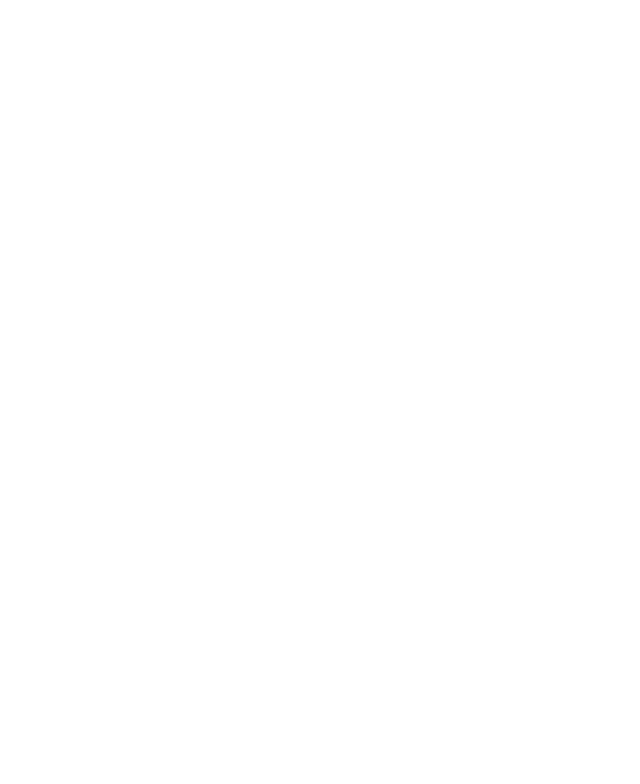
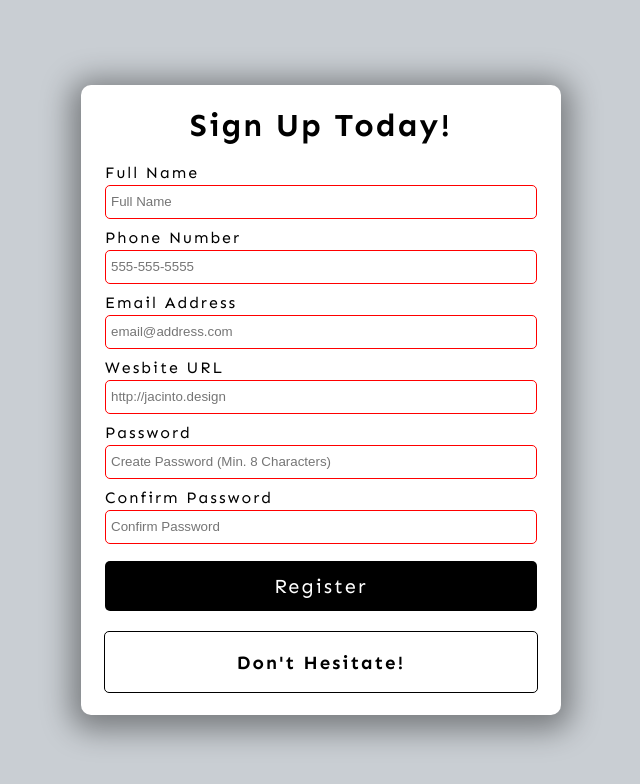
Before and after one commit to sam-hurley/portsam-form-validator, a plain HTML site: page index.html in a window 1280 px wide. Shown: the whole page, without its empty margins (319-959 px from the left). Drawn offline with Linux system fonts and the light colour scheme.

Commit message:
project complete

```diff
--- a/index.html
+++ b/index.html
@@ -1,14 +1,89 @@
 <!DOCTYPE html>
 <html lang="en">
 	<head>
-    <meta charset="UTF-8">
-    <meta name="viewport" content="width=device-width, initial-scale=1.0">
+		<meta charset="UTF-8" />
+		<meta name="viewport" content="width=device-width, initial-scale=1.0" />
 		<title>Template</title>
-    <link rel="icon" type="image/png" href="favicon.png">
-    <link rel="stylesheet" href="https://cdnjs.cloudflare.com/ajax/libs/font-awesome/5.10.2/css/all.min.css"/>
-    <link rel="stylesheet" href="style.css">
+		<link rel="icon" type="image/png" href="favicon.png" />
+		<link rel="stylesheet" href="style.css" />
 	</head>
 	<body>
+		<div class="container">
+			<h1>Sign Up Today!</h1>
+			<!-- Form -->
+			<form id="form">
+				<div class="form-group">
+					<label for="name">Full Name</label>
+					<input
+						type="text"
+						id="name"
+						placeholder="Full Name"
+						name="name"
+						required
+						minlength="3"
+						maxlength="100"
+					/>
+				</div>
+				<div class="form-group">
+					<label for="phone">Phone Number</label>
+					<input
+						type="tel"
+						id="phone"
+						placeholder="555-555-5555"
+						name="phone"
+						required
+						pattern="[0-9]{3}-[0-9]{3}-[0-9]{4}"
+					/>
+				</div>
+				<div class="form-group">
+					<label for="email">Email Address</label>
+					<input
+						type="email"
+						id="email"
+						placeholder="email@address.com"
+						name="email"
+						required
+					/>
+				</div>
+				<div class="form-group">
+					<label for="website">Wesbite URL</label>
+					<input
+						type="url"
+						id="website"
+						placeholder="http://jacinto.design"
+						name="website"
+						required
+					/>
+				</div>
+				<div class="form-group">
+					<label for="password1">Password</label>
+					<input
+						type="password"
+						id="password1"
+						placeholder="Create Password (Min. 8 Characters)"
+						required
+						pattern="^(?=.*\d)(?=.*[a-z])(?=.*[A-Z])(?=.*[a-zA-Z]).{8,}$"
+						title="Please include at least 1 uppercase character, 1 lowercase character, and 1 number."
+					/>
+				</div>
+				<div class="form-group">
+					<label for="password2">Confirm Password</label>
+					<input
+						type="password"
+						id="password2"
+						placeholder="Confirm Password"
+						required
+						pattern="^(?=.*\d)(?=.*[a-z])(?=.*[A-Z])(?=.*[a-zA-Z]).{8,}$"
+						name="password"
+					/>
+				</div>
+				<button type="submit">Register</button>
+			</form>
+			<!-- Error/Success Message -->
+			<div class="message-container">
+				<h3 id="message">Don't Hesitate!</h3>
+			</div>
+		</div>
 		<!-- Script -->
 		<script src="script.js"></script>
 	</body>
--- a/script.js
+++ b/script.js
@@ -0,0 +1,59 @@
+const form = document.getElementById("form");
+const password1El = document.getElementById("password1");
+const password2El = document.getElementById("password2");
+const messageContainer = document.querySelector(".message-container");
+const message = document.getElementById("message");
+
+let isValid = false;
+let passwordsMatch = false;
+
+function validateForm() {
+	// Using Constraint API
+	isValid = form.checkValidity();
+	if (!isValid) {
+		message.textContent = "Please fill out all fields.";
+		message.style.color = "red";
+		messageContainer.style.borderColor = "red";
+		return;
+	}
+	if (password1El.value === password2El.value) {
+		passwordsMatch = true;
+		password1El.style.borderColor = "green";
+		password2El.style.borderColor = "green";
+	} else {
+		passwordsMatch = false;
+		message.textContent = "Make sure passwords match.";
+		message.style.color = "red";
+		messageContainer.style.borderColor = "red";
+		password1El.style.borderColor = "red";
+		password2El.style.borderColor = "red";
+		return;
+	}
+	if (isValid && passwordsMatch) {
+		message.textContent = "Successfully Registered!";
+		message.style.color = "green";
+		messageContainer.style.borderColor = "green";
+	}
+}
+
+function storeFormData() {
+	const user = {
+		name: form.name.value,
+		phone: form.phone.value,
+		email: form.email.value,
+		website: form.website.value,
+		password: form.password.value,
+	};
+	console.log(user);
+}
+
+function processFormData(e) {
+	e.preventDefault();
+	validateForm();
+	if (isValid && passwordsMatch) {
+		storeFormData();
+	}
+}
+
+// Event Listener
+form.addEventListener("submit", processFormData);
--- a/style.css
+++ b/style.css
@@ -1,9 +1,93 @@
+@import url("https://fonts.googleapis.com/css2?family=Sen:wght@400..800&display=swap");
 
 html {
-  box-sizing: border-box;
+	box-sizing: border-box;
 }
 
 body {
-  margin: 0;
-  min-height: 100vh;
+	margin: 0;
+	min-height: 100vh;
+	font-family: Sen, sans-serif;
+	letter-spacing: 2px;
+	display: flex;
+	align-items: center;
+	justify-content: center;
+	background: #c9ced3;
 }
+
+.container {
+	width: 480px;
+	height: 630px;
+	background: white;
+	display: flex;
+	flex-direction: column;
+	align-items: center;
+	border-radius: 10px;
+	box-shadow: 0 5px 30px 10px rgba(0, 0, 0, 0.4);
+}
+
+/* Form */
+form {
+	width: 90%;
+}
+
+.form-group {
+	height: 65px;
+}
+
+label {
+	position: relative;
+	bottom: 3px;
+}
+
+input {
+	width: 100%;
+	height: 34px;
+	padding: 5px;
+	border: 1px solid black;
+	border-radius: 5px;
+	outline: none;
+	box-sizing: border-box;
+	transition: all 0.3s;
+}
+
+input:valid {
+	border: 1px solid green;
+}
+
+input:invalid {
+	border: 1px solid red;
+}
+
+button {
+	cursor: pointer;
+	color: white;
+	background: black;
+	border: none;
+	border-radius: 5px;
+	height: 50px;
+	width: 100%;
+	font-family: Sen, sans-serif;
+	font-size: 20px;
+	letter-spacing: 2px;
+	margin-top: 5px;
+}
+
+button:hover {
+	filter: brightness(200%);
+	background: rgb(20, 20, 20);
+}
+
+button:focus {
+	outline: none;
+}
+
+.message-container {
+	border: 1px solid black;
+	border-radius: 5px;
+	width: 90%;
+	margin-top: 20px;
+	display: flex;
+	justify-content: center;
+	color: black;
+}
```
Lines whose indentation alone changed are shown as unchanged.
